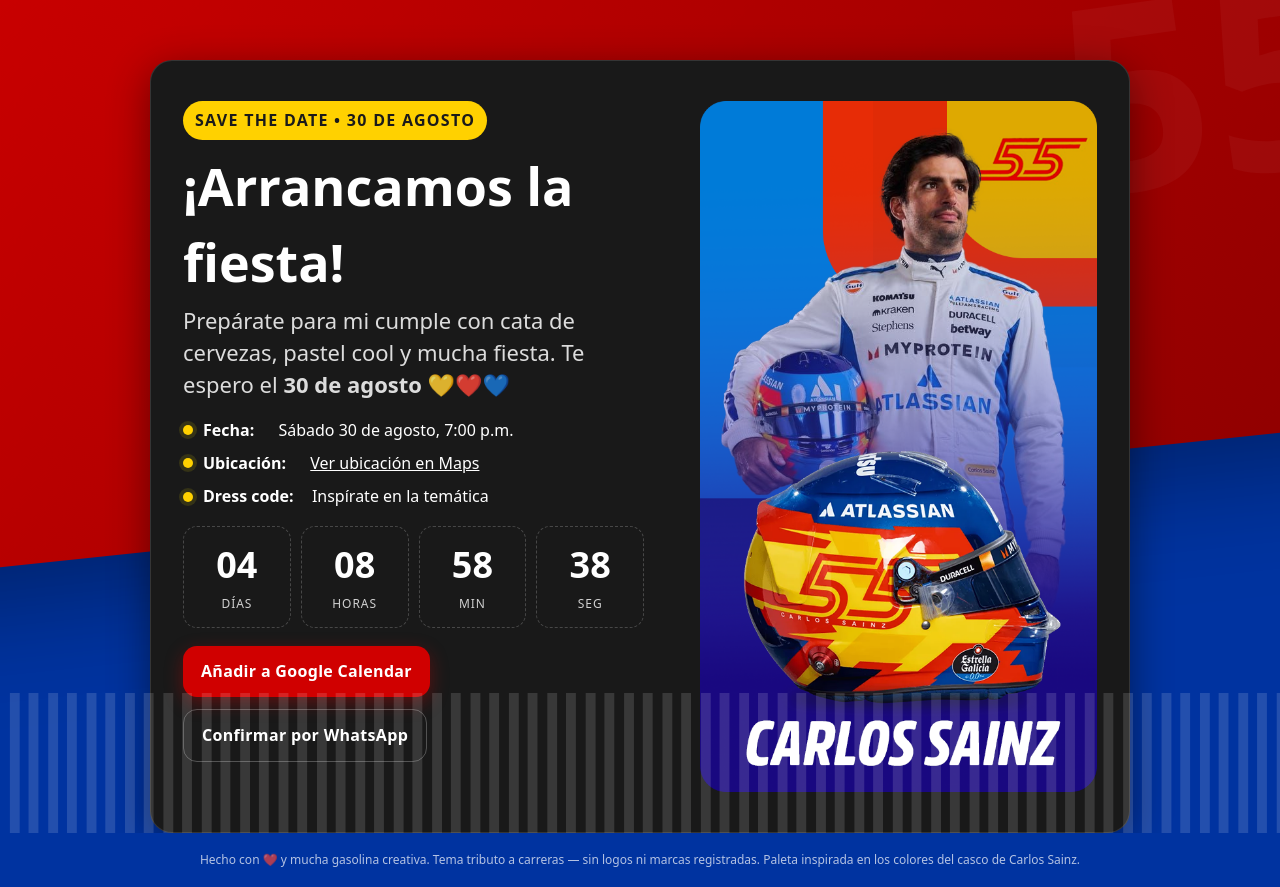
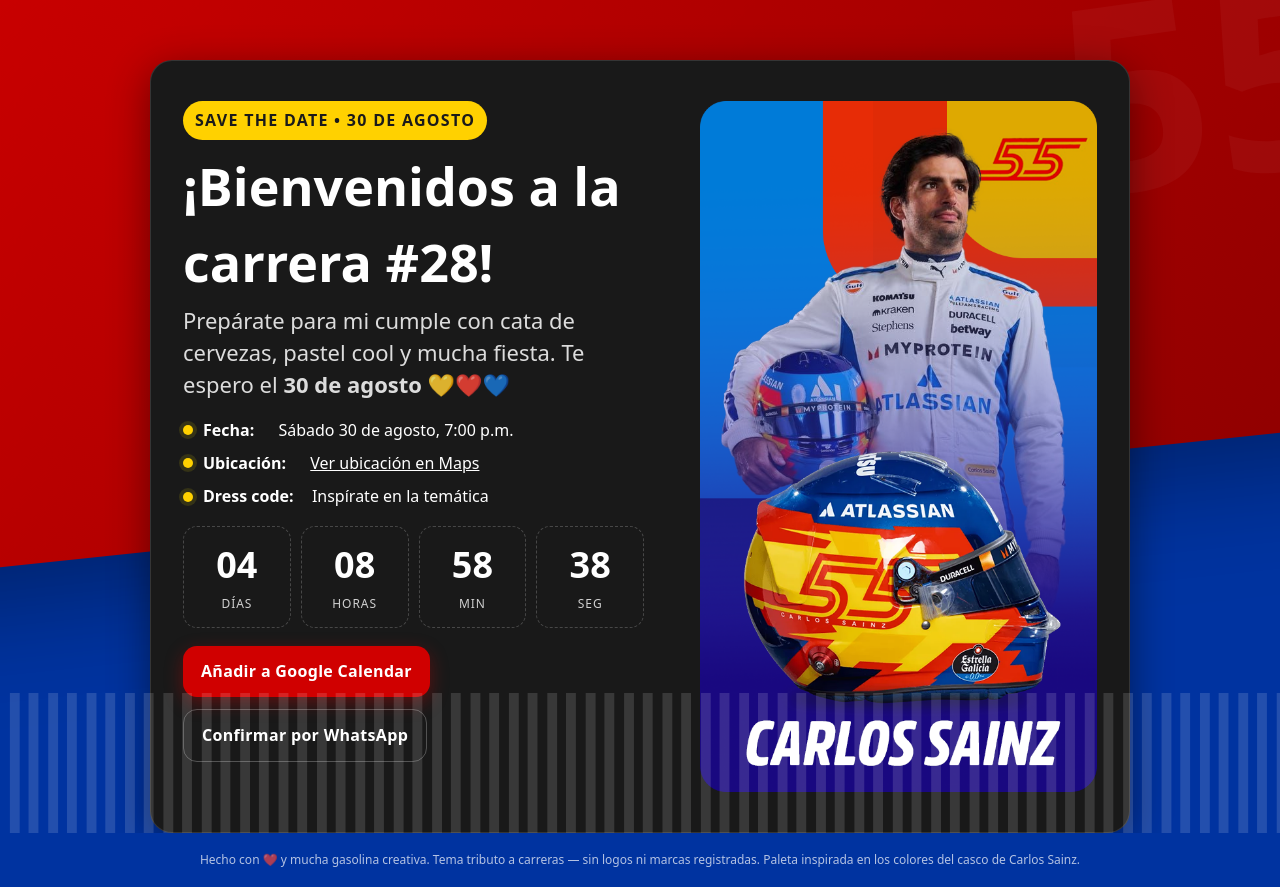
Before and after one commit to luisdehood/Mariana, a plain HTML site: page index.html in a window 1280 px wide. Drawn offline with Linux system fonts and the light colour scheme.

Commit message:
Update index.html

```diff
--- a/index.html
+++ b/index.html
@@ -151,7 +151,7 @@
         <div class="left-col">
           <div class="content-box">
             <div class="badge" aria-label="Save the date">Save the Date • 30 de agosto</div>
-            <h1 class="title">¡Arrancamos la fiesta!</h1>
+            <h1 class="title">¡Bienvenidos a la carrera #28!</h1>
             <p class="subtitle">Prepárate para mi cumple con cata de cervezas, pastel cool y mucha fiesta. Te espero el <strong>30 de agosto</strong> 💛❤️💙</p>
 
             <div class="meta">
```
